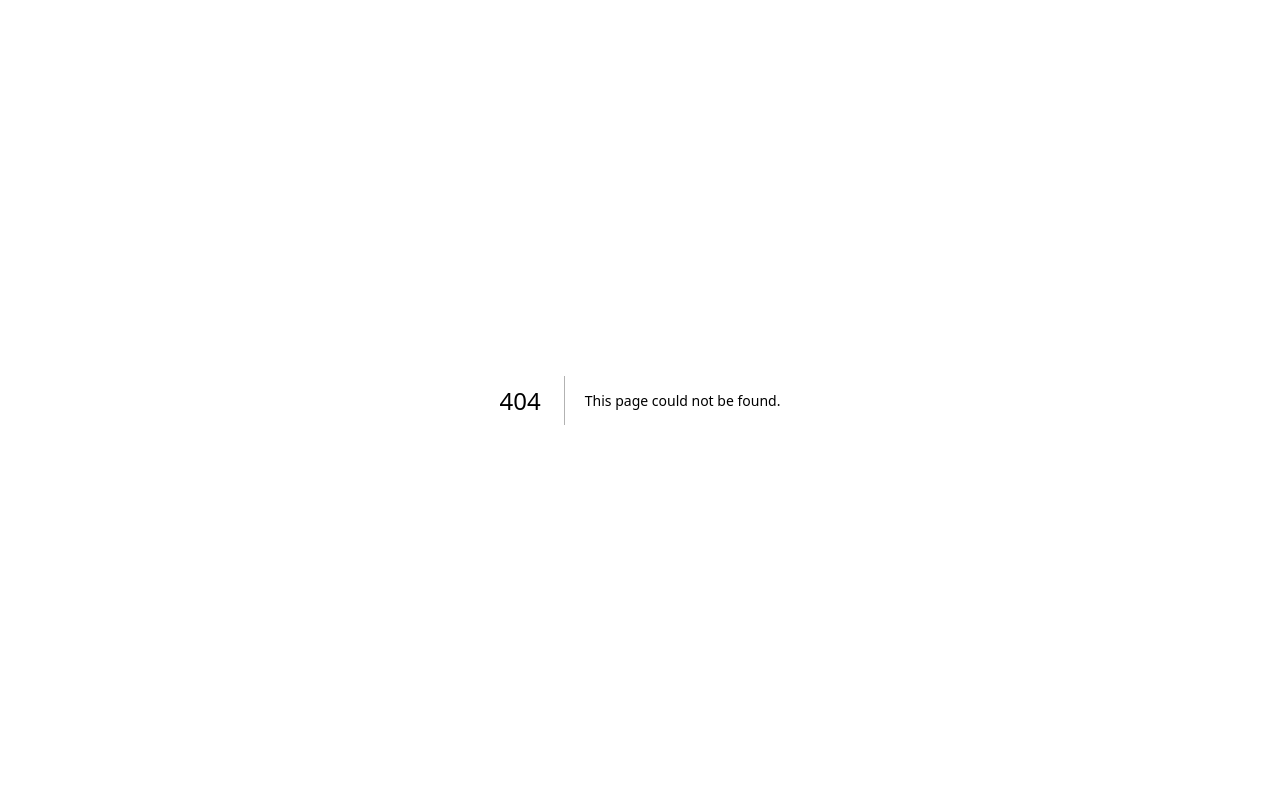
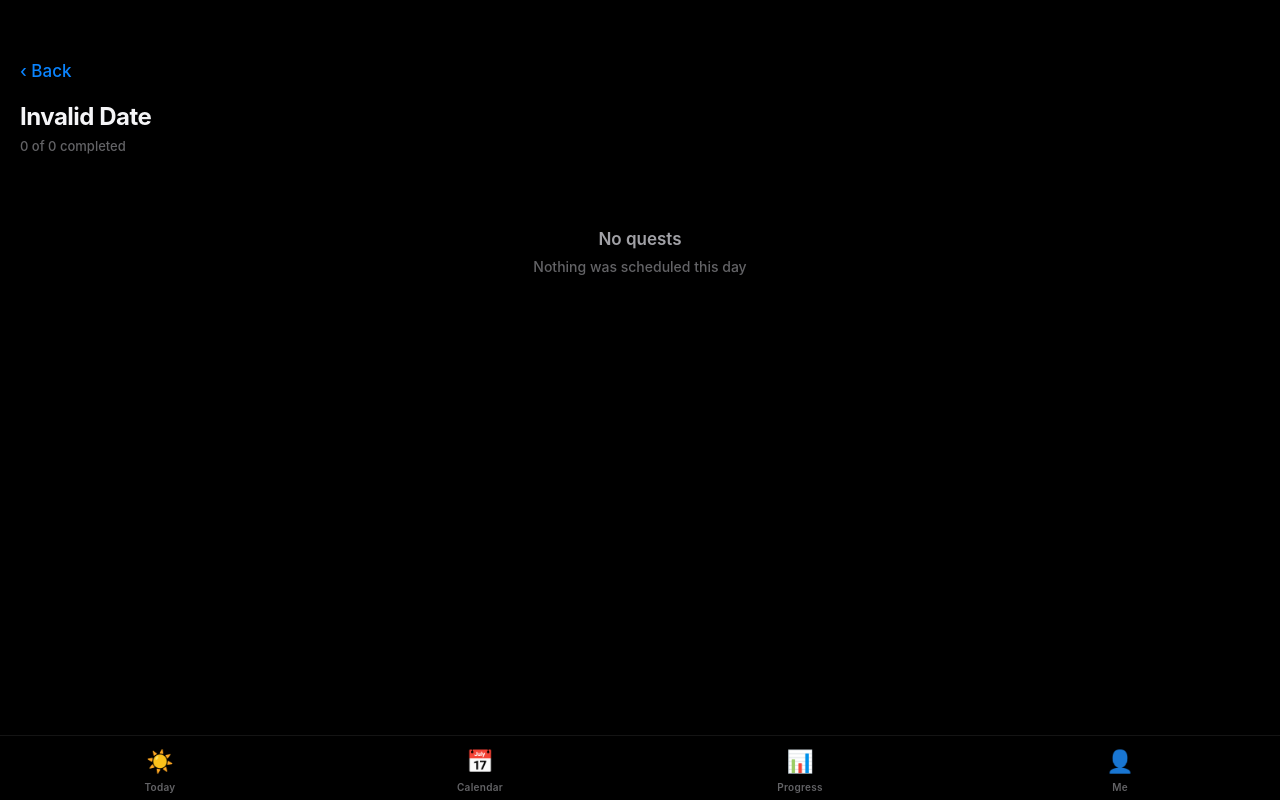
Before and after one commit to ventot-pixel/daily-quest, a Next.js app: page /day/1 in a window 1280 px wide. Before the commit this address had no page. Built offline with nearby package versions, Linux system fonts and the light colour scheme.

Commit message:
Add day view, calendar swipe, week strip navigation

```diff
--- a/app/calendar/page.tsx
+++ b/app/calendar/page.tsx
@@ -1,12 +1,14 @@
 'use client'
 
-import { useState } from 'react'
+import { useRef, useState } from 'react'
+import { useRouter } from 'next/navigation'
 import { useQuestStore } from '@/store/questStore'
 import TabBar from '@/components/TabBar'
 import ThemeProvider from '@/components/ThemeProvider'
 import { getDatesInMonth, todayKey } from '@/utils/dates'
 
 export default function CalendarPage() {
+  const router = useRouter()
   const history = useQuestStore(s => s.history)
   const tasks = useQuestStore(s => s.tasks)
   const pinnedDates = useQuestStore(s => s.pinnedDates)
@@ -15,12 +17,28 @@ export default function CalendarPage() {
   const now = new Date()
   const [year, setYear] = useState(now.getFullYear())
   const [month, setMonth] = useState(now.getMonth())
-  const [selected, setSelected] = useState<string | null>(null)
 
   const today = todayKey()
   const dates = getDatesInMonth(year, month)
   const firstDow = new Date(`${year}-${String(month + 1).padStart(2, '0')}-01T12:00:00`).getDay()
   const monthLabel = new Date(year, month).toLocaleDateString('en-US', { month: 'long', year: 'numeric' })
+
+  // Swipe detection
+  const touchStartX = useRef<number | null>(null)
+
+  function handleTouchStart(e: React.TouchEvent) {
+    touchStartX.current = e.touches[0].clientX
+  }
+
+  function handleTouchEnd(e: React.TouchEvent) {
+    if (touchStartX.current === null) return
+    const diff = touchStartX.current - e.changedTouches[0].clientX
+    if (Math.abs(diff) > 50) {
+      if (diff > 0) nextMonth()
+      else prevMonth()
+    }
+    touchStartX.current = null
+  }
 
   function prevMonth() {
     if (month === 0) { setYear(y => y - 1); setMonth(11) }
@@ -39,20 +57,25 @@ export default function CalendarPage() {
     return someDone ? 'var(--orange)' : 'var(--text-muted)'
   }
 
-  const pinnedThisMonth = pinnedDates.filter(p => p.date.startsWith(`${year}-${String(month + 1).padStart(2, '0')}`))
-  const selectedRecord = selected ? history[selected] : null
+  const pinnedThisMonth = pinnedDates.filter(p =>
+    p.date.startsWith(`${year}-${String(month + 1).padStart(2, '0')}`)
+  )
 
   return (
     <ThemeProvider>
-      <div style={{ background: 'var(--bg)', minHeight: '100vh', paddingBottom: 90 }}>
+      <div
+        style={{ background: 'var(--bg)', minHeight: '100vh', paddingBottom: 90 }}
+        onTouchStart={handleTouchStart}
+        onTouchEnd={handleTouchEnd}
+      >
 
         {/* Header */}
         <div style={{ padding: '56px 20px 16px', display: 'flex', alignItems: 'center', justifyContent: 'space-between' }}>
           <button className="btn-press" onClick={prevMonth}
-            style={{ background: 'none', border: 'none', color: 'var(--blue)', fontSize: 22 }}>‹</button>
+            style={{ background: 'none', border: 'none', color: 'var(--blue)', fontSize: 22, cursor: 'pointer' }}>‹</button>
           <h1 style={{ fontSize: 20, fontWeight: 700, color: 'var(--text-primary)' }}>{monthLabel}</h1>
           <button className="btn-press" onClick={nextMonth}
-            style={{ background: 'none', border: 'none', color: 'var(--blue)', fontSize: 22 }}>›</button>
+            style={{ background: 'none', border: 'none', color: 'var(--blue)', fontSize: 22, cursor: 'pointer' }}>›</button>
         </div>
 
         {/* Stats row */}
@@ -84,14 +107,13 @@ export default function CalendarPage() {
             const isToday = dateKey === today
             const dotColor = getDotColor(dateKey)
             const hasPinned = pinnedDates.some(p => p.date === dateKey)
-            const isSelected = selected === dateKey
             const isFuture = dateKey > today
 
             return (
               <button
                 key={dateKey}
                 className="btn-press"
-                onClick={() => setSelected(isSelected ? null : dateKey)}
+                onClick={() => router.push(`/day/${dateKey}`)}
                 style={{
                   display: 'flex', flexDirection: 'column', alignItems: 'center',
                   padding: '6px 0', background: 'none', border: 'none', cursor: 'pointer',
@@ -100,13 +122,13 @@ export default function CalendarPage() {
               >
                 <div style={{
                   width: 32, height: 32, borderRadius: 16,
-                  background: isSelected ? 'var(--purple)' : isToday ? 'var(--card-elevated)' : 'transparent',
+                  background: isToday ? 'var(--card-elevated)' : 'transparent',
                   border: isToday ? '2px solid var(--purple)' : 'none',
                   display: 'flex', alignItems: 'center', justifyContent: 'center',
                 }}>
                   <span style={{
                     fontSize: 15, fontWeight: isToday ? 700 : 400,
-                    color: isSelected ? '#fff' : isToday ? 'var(--text-primary)' : 'var(--text-secondary)',
+                    color: isToday ? 'var(--text-primary)' : 'var(--text-secondary)',
                   }}>{day}</span>
                 </div>
                 <div style={{ display: 'flex', gap: 2, height: 6, alignItems: 'center' }}>
@@ -118,31 +140,6 @@ export default function CalendarPage() {
           })}
         </div>
 
-        {/* Selected day summary */}
-        {selected && (
-          <div className="animate-slide-up" style={{ margin: '16px 20px 0' }}>
-            <div className="card" style={{ padding: 16 }}>
-              <p style={{ fontSize: 13, fontWeight: 600, textTransform: 'uppercase', letterSpacing: 1.5, color: 'var(--text-muted)', marginBottom: 12 }}>
-                {new Date(selected + 'T12:00:00').toLocaleDateString('en-US', { weekday: 'long', month: 'long', day: 'numeric' })}
-              </p>
-              {!selectedRecord || selectedRecord.tasks.length === 0 ? (
-                <p style={{ color: 'var(--text-muted)', fontSize: 14 }}>No tasks recorded.</p>
-              ) : (
-                selectedRecord.tasks.map((t: any) => (
-                  <div key={t.taskId} style={{ display: 'flex', alignItems: 'center', gap: 10, marginBottom: 8 }}>
-                    <span style={{ fontSize: 14 }}>
-                      {t.status === 'completed' ? '✓' : t.status === 'partial' ? '~' : '○'}
-                    </span>
-                    <span style={{ fontSize: 14, color: 'var(--text-secondary)' }}>
-                      {tasks.find(tk => tk.id === t.taskId)?.title ?? t.taskId}
-                    </span>
-                  </div>
-                ))
-              )}
-            </div>
-          </div>
-        )}
-
         {/* Pinned this month */}
         {pinnedThisMonth.length > 0 && (
           <div style={{ margin: '20px 20px 0' }}>
@@ -150,12 +147,22 @@ export default function CalendarPage() {
               Pinned This Month
             </p>
             {pinnedThisMonth.map(p => (
-              <div key={p.id} className="card" style={{ padding: '12px 16px', marginBottom: 8, display: 'flex', justifyContent: 'space-between' }}>
+              <button
+                key={p.id}
+                className="btn-press card"
+                onClick={() => router.push(`/day/${p.date}`)}
+                style={{
+                  width: '100%', padding: '12px 16px', marginBottom: 8,
+                  display: 'flex', justifyContent: 'space-between', cursor: 'pointer',
+                  background: 'var(--card)', border: '1px solid var(--border)', borderRadius: 16,
+                  textAlign: 'left',
+                }}
+              >
                 <span style={{ fontSize: 15, color: 'var(--text-primary)' }}>{p.label}</span>
                 <span style={{ fontSize: 13, color: 'var(--purple)' }}>
                   {new Date(p.date + 'T12:00:00').toLocaleDateString('en-US', { month: 'short', day: 'numeric' })}
                 </span>
-              </div>
+              </button>
             ))}
           </div>
         )}
--- /dev/null
+++ b/app/day/[date]/page.tsx
@@ -0,0 +1,162 @@
+'use client'
+
+import { useEffect, useState } from 'react'
+import { useParams, useRouter } from 'next/navigation'
+import { useQuestStore } from '@/store/questStore'
+import { getTasksForDate } from '@/utils/tasks'
+import { todayKey } from '@/utils/dates'
+import TaskCard from '@/components/TaskCard'
+import HonestCheckModal from '@/components/HonestCheckModal'
+import ThemeProvider from '@/components/ThemeProvider'
+import TabBar from '@/components/TabBar'
+import { Task } from '@/types'
+
+export default function DayPage() {
+  const params = useParams()
+  const router = useRouter()
+  const dateKey = params.date as string
+
+  const tasks = useQuestStore(s => s.tasks)
+  const history = useQuestStore(s => s.history)
+  const profile = useQuestStore(s => s.profile)
+  const ensureTodayRecord = useQuestStore(s => s.ensureTodayRecord)
+  const resetTaskStatus = useQuestStore(s => s.resetTaskStatus)
+
+  const [activeTask, setActiveTask] = useState<Task | null>(null)
+
+  const today = todayKey()
+  const isToday = dateKey === today
+  const isPast = dateKey < today
+  const isFuture = dateKey > today
+
+  useEffect(() => {
+    if (isToday) ensureTodayRecord()
+  }, [isToday, ensureTodayRecord])
+
+  const dayTasks = getTasksForDate(tasks, dateKey)
+  const record = history[dateKey]
+  const honestCheckEnabled = profile?.honestCheckEnabled ?? true
+
+  const completed = record?.tasks.filter(t => t.status === 'completed').length ?? 0
+  const total = dayTasks.length
+  const isPerfectDay = record?.perfectDay ?? false
+
+  const dateLabel = new Date(dateKey + 'T12:00:00').toLocaleDateString('en-US', {
+    weekday: 'long', month: 'long', day: 'numeric',
+  })
+
+  function handleCheckboxTap(task: Task) {
+    if (!isToday) return
+    const dayTask = record?.tasks.find(t => t.taskId === task.id)
+    if (dayTask?.status) {
+      resetTaskStatus(task.id)
+      return
+    }
+    if (honestCheckEnabled) {
+      setActiveTask(task)
+    } else {
+      useQuestStore.getState().completeTask(task.id, 'completed')
+    }
+  }
+
+  return (
+    <ThemeProvider>
+      <div style={{ background: 'var(--bg)', minHeight: '100vh', paddingBottom: 90 }}>
+
+        {/* Header */}
+        <div style={{ padding: '56px 20px 8px', display: 'flex', alignItems: 'center', gap: 8 }}>
+          <button
+            className="btn-press"
+            onClick={() => router.back()}
+            style={{ background: 'none', border: 'none', color: 'var(--blue)', fontSize: 17, cursor: 'pointer', padding: '4px 0' }}
+          >
+            ‹ Back
+          </button>
+        </div>
+
+        <div style={{ padding: '4px 20px 24px' }}>
+          <h1 style={{ fontSize: 24, fontWeight: 700, color: 'var(--text-primary)', letterSpacing: '-0.5px', marginBottom: 4 }}>
+            {dateLabel}
+          </h1>
+          <p style={{ fontSize: 13, color: 'var(--text-muted)' }}>
+            {isFuture
+              ? `${total} quest${total !== 1 ? 's' : ''} scheduled`
+              : isPast
+              ? `${completed} of ${total} completed`
+              : 'Today'}
+          </p>
+        </div>
+
+        {/* Task list */}
+        <div style={{ padding: '0 20px 160px' }}>
+          {dayTasks.length === 0 ? (
+            <div style={{ textAlign: 'center', padding: '48px 0' }}>
+              <p style={{ fontSize: 17, fontWeight: 600, color: 'var(--text-secondary)', marginBottom: 6 }}>No quests</p>
+              <p style={{ fontSize: 14, color: 'var(--text-muted)' }}>
+                {isFuture ? 'Nothing scheduled yet' : 'Nothing was scheduled this day'}
+              </p>
+            </div>
+          ) : (
+            dayTasks.map(task => {
+              const dayTask = record?.tasks.find(t => t.taskId === task.id) ?? {
+                taskId: task.id, status: null, honestCheck: false, completedAt: null,
+              }
+              return (
+                <div key={task.id}>
+                  <TaskCard
+                    task={task}
+                    dayTask={dayTask}
+                    onCheckboxTap={() => handleCheckboxTap(task)}
+                    isPerfectDay={isPerfectDay}
+                  />
+                  {/* Notes inline below card */}
+                  {task.notes && (
+                    <div style={{
+                      margin: '-6px 0 12px 0',
+                      padding: '10px 16px 12px',
+                      background: 'var(--card)',
+                      borderRadius: '0 0 14px 14px',
+                      border: '1px solid var(--border)',
+                      borderTop: 'none',
+                    }}>
+                      <p style={{ fontSize: 13, color: 'var(--text-muted)', lineHeight: 1.6 }}>{task.notes}</p>
+                    </div>
+                  )}
+                </div>
+              )
+            })
+          )}
+        </div>
+
+        {/* FAB — add task (today and future) */}
+        {!isPast && (
+          <button
+            className="btn-press animate-pulse-fab"
+            onClick={() => router.push('/task/new')}
+            style={{
+              position: 'fixed', bottom: 116, right: 20,
+              width: 52, height: 52, borderRadius: 26,
+              background: 'var(--green)', border: 'none',
+              fontSize: 26, color: '#000',
+              display: 'flex', alignItems: 'center', justifyContent: 'center',
+              boxShadow: '0 4px 20px rgba(48,209,88,0.4)',
+              zIndex: 40,
+            }}
+          >
+            +
+          </button>
+        )}
+
+        {activeTask && (
+          <HonestCheckModal
+            task={activeTask}
+            isPerfectDay={completed + 1 === total}
+            onClose={() => setActiveTask(null)}
+          />
+        )}
+
+        <TabBar />
+      </div>
+    </ThemeProvider>
+  )
+}
--- a/app/today/page.tsx
+++ b/app/today/page.tsx
@@ -186,6 +186,7 @@ function StatPill({ label, value, color }: { label: string; value: string; color
 }
 
 function WeekStrip({ history }: { history: Record<string, any> }) {
+  const router = useRouter()
   const today = todayKey()
   const days = []
   for (let i = 6; i >= 0; i--) {
@@ -198,7 +199,7 @@ function WeekStrip({ history }: { history: Record<string, any> }) {
 
   return (
     <div style={{ padding: '0 20px 20px', display: 'flex', gap: 6 }}>
-      {days.map((key, i) => {
+      {days.map((key) => {
         const rec = history[key]
         const isToday = key === today
         const hasTasks = rec && rec.tasks.length > 0
@@ -208,7 +209,15 @@ function WeekStrip({ history }: { history: Record<string, any> }) {
         const dow = new Date(key + 'T12:00:00').getDay()
 
         return (
-          <div key={key} style={{ flex: 1, display: 'flex', flexDirection: 'column', alignItems: 'center', gap: 4 }}>
+          <button
+            key={key}
+            className="btn-press"
+            onClick={() => router.push(`/day/${key}`)}
+            style={{
+              flex: 1, display: 'flex', flexDirection: 'column', alignItems: 'center', gap: 4,
+              background: 'none', border: 'none', cursor: 'pointer', padding: '4px 0',
+            }}
+          >
             <span style={{ fontSize: 11, fontWeight: 600, color: isToday ? 'var(--text-primary)' : 'var(--text-muted)' }}>
               {labels[dow]}
             </span>
@@ -218,7 +227,7 @@ function WeekStrip({ history }: { history: Record<string, any> }) {
               background: dotColor,
               border: isToday ? '2px solid var(--text-primary)' : 'none',
             }} />
-          </div>
+          </button>
         )
       })}
     </div>
```
